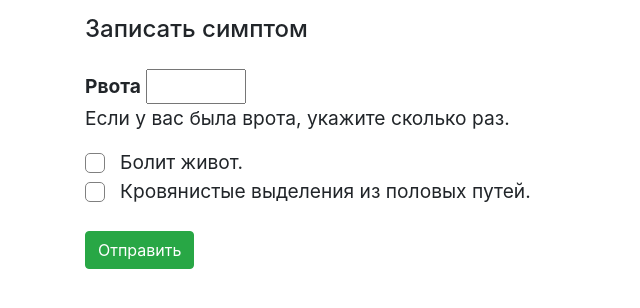
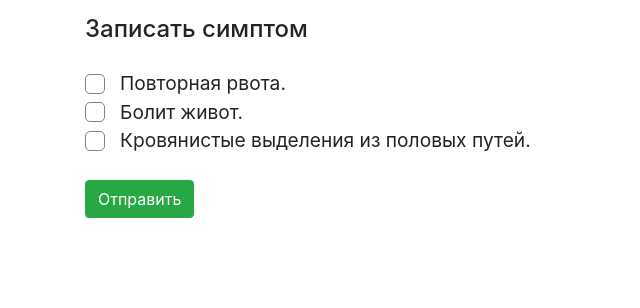
Before and after one commit to roctbb/pregnancy-medsenger-bot, a Flask app: template templates/symptoms.html in a window 1280 px wide. Shown: the top 308 px of the page, without its empty margins (0-640 px from the left). Run offline with Flask 2, Linux system fonts and the light colour scheme; the template is opened without the code that fills it, so the values that code supplies are empty; parts of the project's set-up code (start-up, migrations or seed data) failed here and were passed over; some libraries are stand-ins or nearby versions.

Commit message:
update form

```diff
--- a/pregnancy-bot.py
+++ b/pregnancy-bot.py
@@ -478,19 +478,13 @@ def check_params(contract, data):
     report = []
     warnings = []
 
-    if data.get('headache') and check_digit(data.get('headache'), [1, 10]):
-        pain = int(data.get('headache'))
-        report.append(('headache', pain))
+    if data.get('headache') == "warning":
+        report.append(('headache', 1))
+        warnings.append('головная боль')
 
-        if pain >= 5:
-            warnings.append('головная боль больше 5 баллов')
-
-    if data.get('vomiting') and check_digit(data.get('vomiting'), [1, 10]):
-        vomiting = int(data.get('vomiting'))
-        report.append(('vomiting', vomiting))
-
-        if vomiting >= 3 or (vomiting > 1 and contract.week() >= 14):
-            warnings.append('рвота {} раз(а)'.format(vomiting))
+    if data.get('vomiting') == "warning":
+        report.append(('vomiting', 1))
+        warnings.append('повторная рвота')
 
     if data.get('stomachache') == "warning":
         report.append(('stomachache', 1))
--- a/templates/symptoms.html
+++ b/templates/symptoms.html
@@ -32,17 +32,15 @@
 
     <form method="POST" style="margin-top: 25px; font-size: 120%;">
         {% if contract.week() >= 20 %}
-            <div class="form-group">
-                <strong>Головная боль</strong>
-                <input name="headache" type="number" min="0" max="10"/>
-                <p>Если у вас болит голова, укажите интенсивность боли по шкале от 1 до 10.</p>
+            <div class="form-check">
+                <input type="checkbox" name="headache" value="warning" class="form-check-input"><label
+                    class="form-check-label">Болит голова.</label>
             </div>
         {% endif %}
 
-        <div class="form-group">
-            <strong>Рвота</strong>
-            <input name="vomiting" type="number" min="0" max="10"/>
-            <p>Если у вас была врота, укажите сколько раз.</p>
+        <div class="form-check">
+            <input type="checkbox" name="vomiting" value="warning" class="form-check-input"><label
+                class="form-check-label">Повторная рвота.</label>
         </div>
 
 
```
